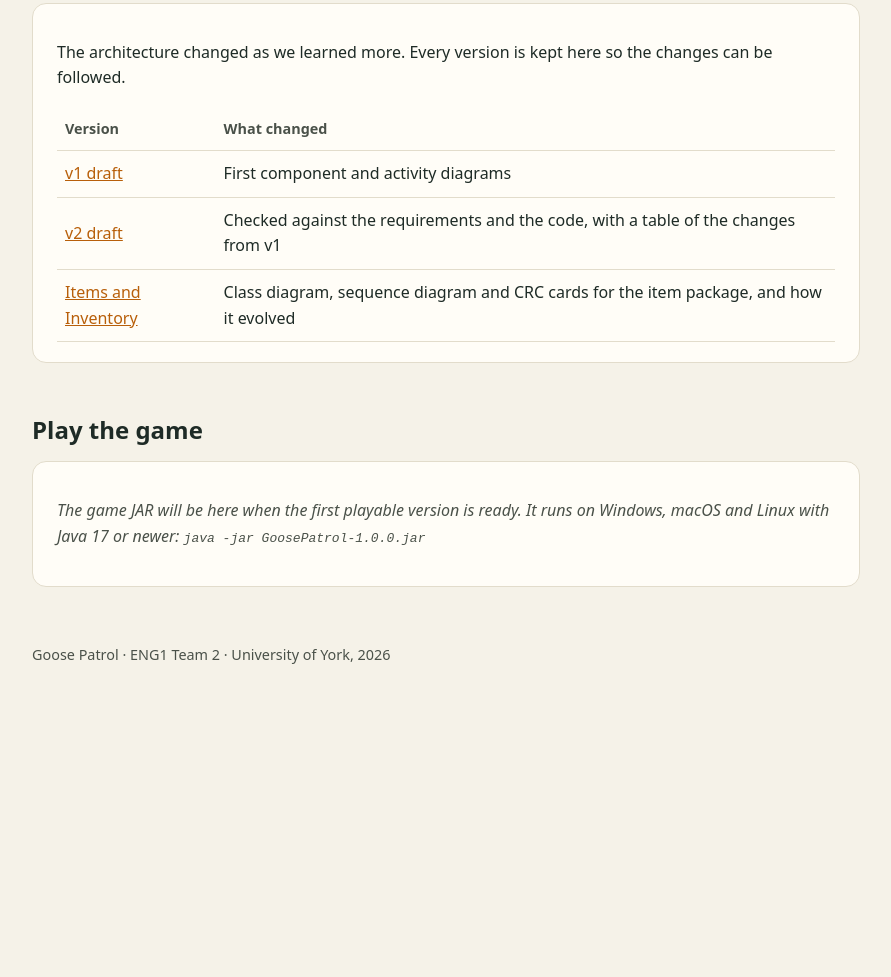
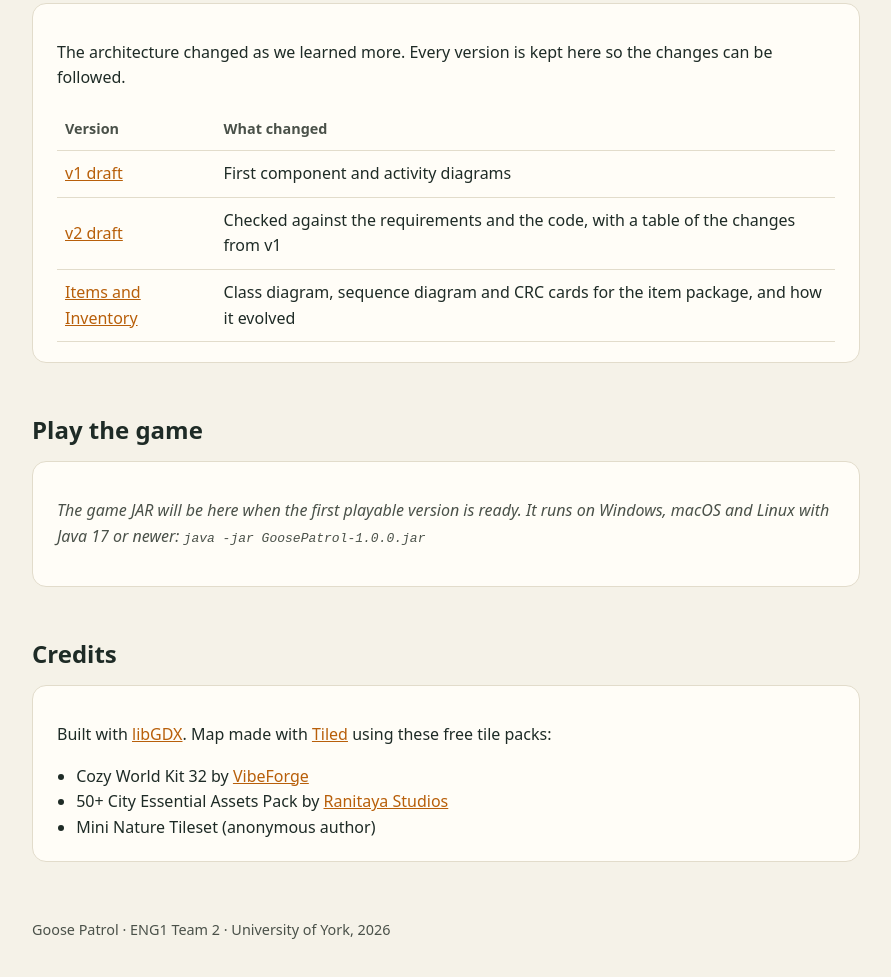
Before and after one commit to E26180/ENG1-GoosePatrol-TeamN, a plain HTML site: page website/index.html in a window 1280 px wide. Shown: the part 1290-2267 px from the top of the page, without its empty margins (194-1085 px from the left). Before the commit the page ends 2020 px from the top, so only its background shows below. Drawn offline with Linux system fonts and the light colour scheme.

Commit message:
Credit the map tile packs and note their licences
Add the Cozy World Kit, Mini Nature Tileset and Ranitaya City pack to
CREDITS.md and the Impl1b draft, with a credits section on the website.
The Ranitaya licence still needs confirming on its store page.

```diff
--- a/website/index.html
+++ b/website/index.html
@@ -128,6 +128,16 @@
       <p class="soon">The game JAR will be here when the first playable version is ready. It runs on Windows, macOS and Linux with Java 17 or newer: <code>java -jar GoosePatrol-1.0.0.jar</code></p>
     </div>
 
+    <h2>Credits</h2>
+    <div class="card">
+      <p>Built with <a href="https://libgdx.com">libGDX</a>. Map made with <a href="https://www.mapeditor.org">Tiled</a> using these free tile packs:</p>
+      <ul>
+        <li>Cozy World Kit 32 by <a href="https://vibeforge.itch.io">VibeForge</a></li>
+        <li>50+ City Essential Assets Pack by <a href="https://ranitaya-studios.itch.io">Ranitaya Studios</a></li>
+        <li>Mini Nature Tileset (anonymous author)</li>
+      </ul>
+    </div>
+
     <footer>Goose Patrol · ENG1 Team 2 · University of York, 2026</footer>
   </main>
 </body>
```
Also changed, not shown: 2 other files.
